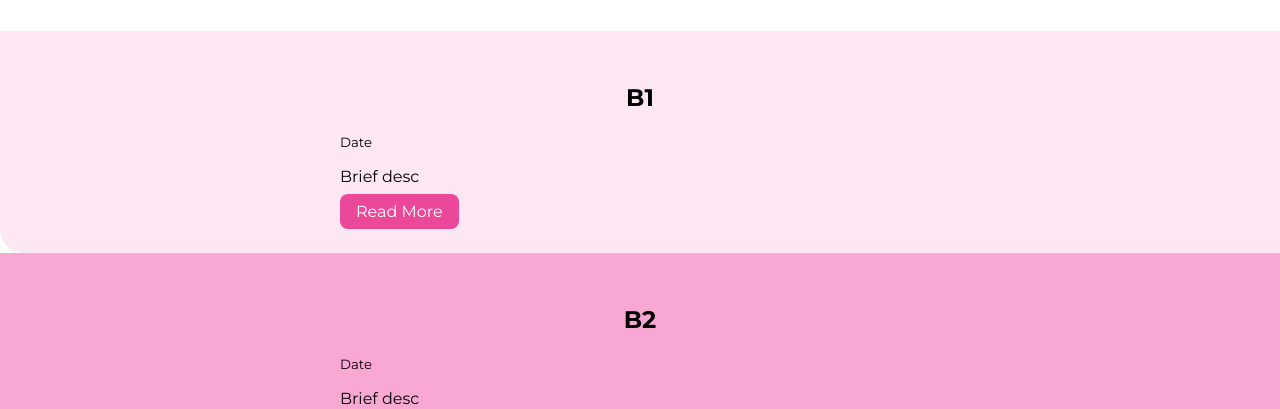
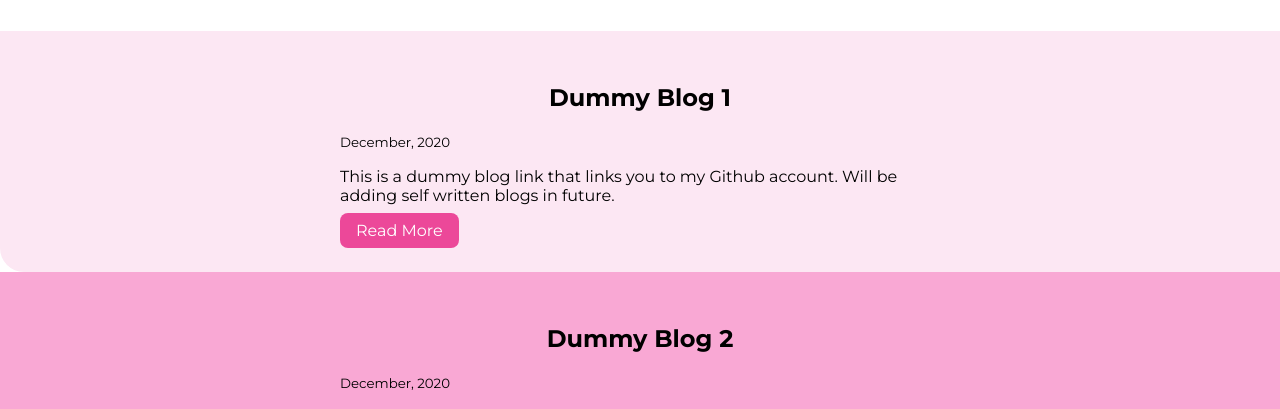
Before and after one commit to sajag-agarwal/lesson3-htmlcss, a plain HTML site: page blogs.html in a window 1280 px wide. Shown: the part 519-928 px from the top of the page. Drawn offline with nearby package versions, Linux system fonts and the light colour scheme.

Commit message:
added blogs

```diff
--- a/blogs.html
+++ b/blogs.html
@@ -31,18 +31,18 @@
     </header>
     <section class="section nw">
         <div class="container container-center ">
-            <h1>B1</h1>
-            <small>Date</small>
-            <p>Brief desc</p>
-            <a class="link link-primary" href="https://repl.it/@sajag16185/Do-you-know-me/?embed=1&output=1">Read More</a>
+            <h1>Dummy Blog 1</h1>
+            <small>December, 2020</small>
+            <p>This is a dummy blog link that links you to my Github account. Will be adding self written blogs in future.</p>
+            <a class="link link-primary" href="https://github.com/sajag-agarwal">Read More</a>
         </div>
     </section>
     <section class="section ow">
         <div class="container container-center ">
-            <h1>B2</h1>
-            <small>Date</small>
-            <p>Brief desc</p>
-            <a class="link link-primary" href="https://repl.it/@sajag16185/Do-you-know-me/?embed=1&output=1">Read More</a>
+            <h1>Dummy Blog 2</h1>
+            <small>December, 2020</small>
+            <p>This is a dummy blog link that links you to my Github account. Will be adding self written blogs in future.</p>
+            <a class="link link-primary" href="https://github.com/sajag-agarwal">Read More</a>
         </div>
     </section>
 
@@ -55,7 +55,7 @@
             </li>
             <li class="list-item-inline"> <a href="http://github.com/sajag-agarwal/" class="link"><img src="/images/github.svg"
                         alt="Github" class="footerimg"></a></li>
-            <li class="list-item-inline"> <a href="/" class="link"><img src="/images/twitter.svg" alt="Twitter" class="footerimg"></a></li>
+            <li class="list-item-inline"> <a href="https://twitter.com/SajagAgarwal3" class="link"><img src="/images/twitter.svg" alt="Twitter" class="footerimg"></a></li>
         </ul>
     </footer>
 </body>
```
Also changed, not shown: index.html (+1 -1 lines), projects.html (+1 -1 lines).
